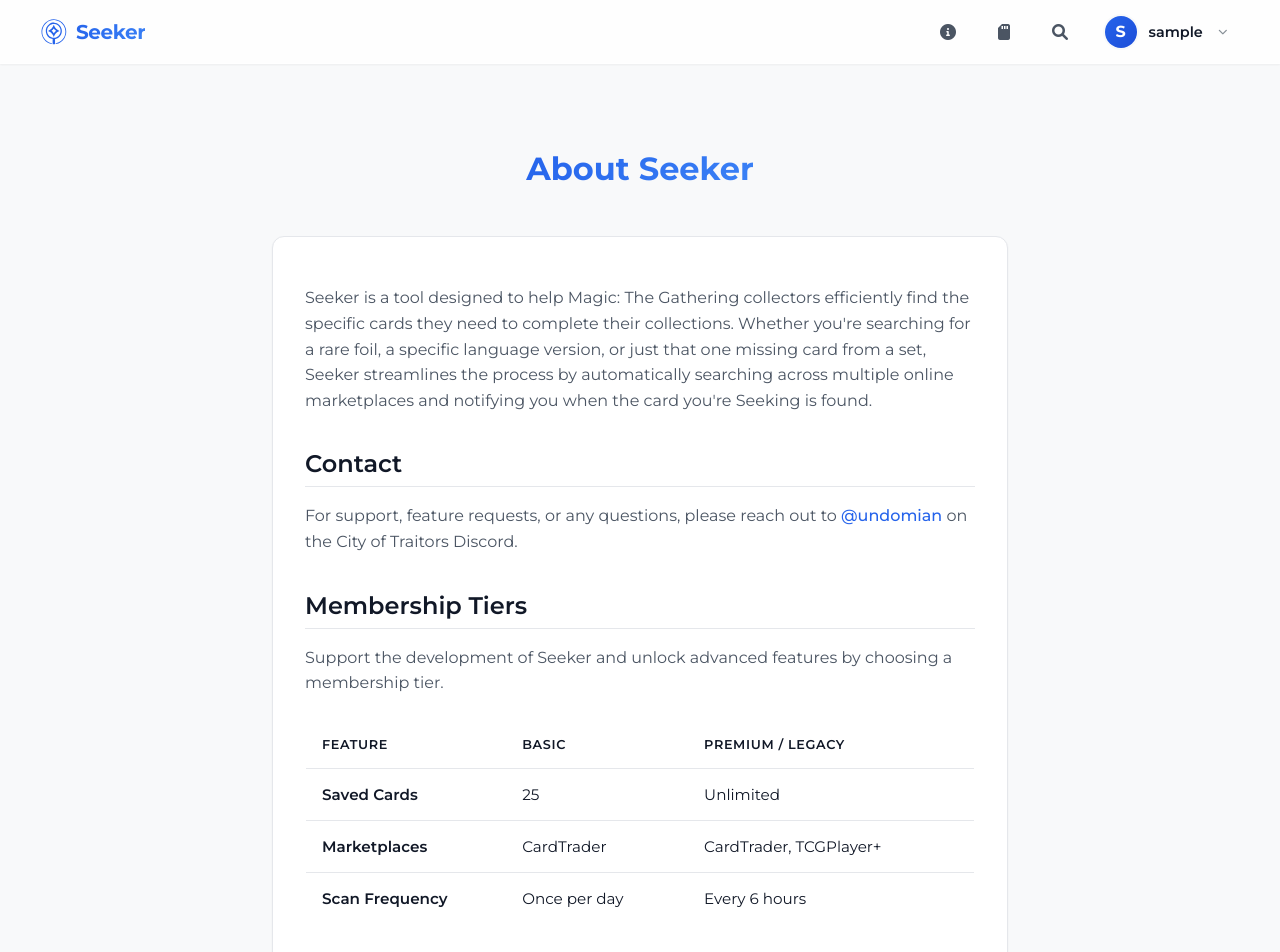
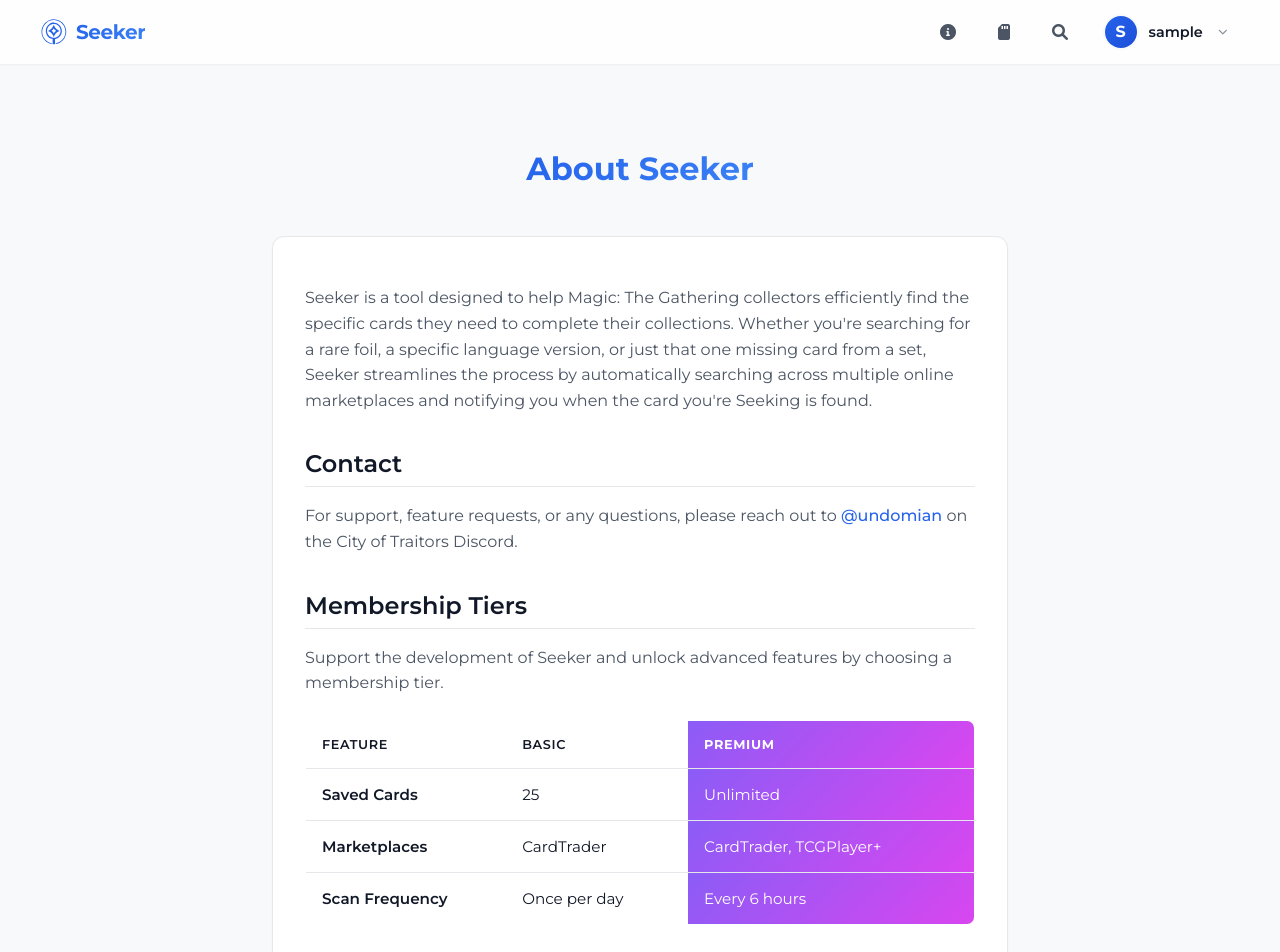
Before and after one commit to cjjwisniewski/seeker.cityoftraitors.com, a SvelteKit app: page /about in a window 1280 px wide. Shown: the top 952 px of the page. Built offline with nearby package versions, Linux system fonts and the light colour scheme; no server answers; sample sign-in values are in the browser's storage.

Commit message:
style(about): apply premium tier gradient to membership comparison table

```diff
--- a/src/routes/about/+page.svelte
+++ b/src/routes/about/+page.svelte
@@ -38,28 +38,29 @@
 						<tr>
 							<th>Feature</th>
 							<th>Basic</th>
-							<th>Premium / Legacy</th>
+							<th class="premium-col">Premium</th>
 						</tr>
 					</thead>
 					<tbody>
 						<tr>
 							<td>Saved Cards</td>
 							<td>25</td>
-							<td>Unlimited</td>
+							<td class="premium-col">Unlimited</td>
 						</tr>
 						<tr>
 							<td>Marketplaces</td>
 							<td>CardTrader</td>
-							<td>CardTrader, TCGPlayer+</td>
+							<td class="premium-col">CardTrader, TCGPlayer+</td>
 						</tr>
 						<tr>
 							<td>Scan Frequency</td>
 							<td>Once per day</td>
-							<td>Every 6 hours</td>
+							<td class="premium-col">Every 6 hours</td>
 						</tr>
 					</tbody>
 				</table>
 			</div>
+			<!--
 			<h2>Support the Developer</h2>
 			<p>
 				Want to support the developer? Contributions help keep Seeker running and fund future
@@ -69,6 +70,7 @@
 					rel="noopener noreferrer">PayPal</a
 				>.
 			</p>
+			-->
 		</div>
 	</div>
 {/if}
@@ -171,6 +173,16 @@
 		width: 30%;
 	}
 
+	.tier-comparison .premium-col {
+		background: linear-gradient(135deg, #8b5cf6 0%, #d946ef 100%);
+		color: white;
+	}
+
+	.tier-comparison th.premium-col {
+		font-weight: 700;
+		color: white;
+	}
+
 	@media (max-width: 600px) {
 		.tier-comparison th,
 		.tier-comparison td {
```
